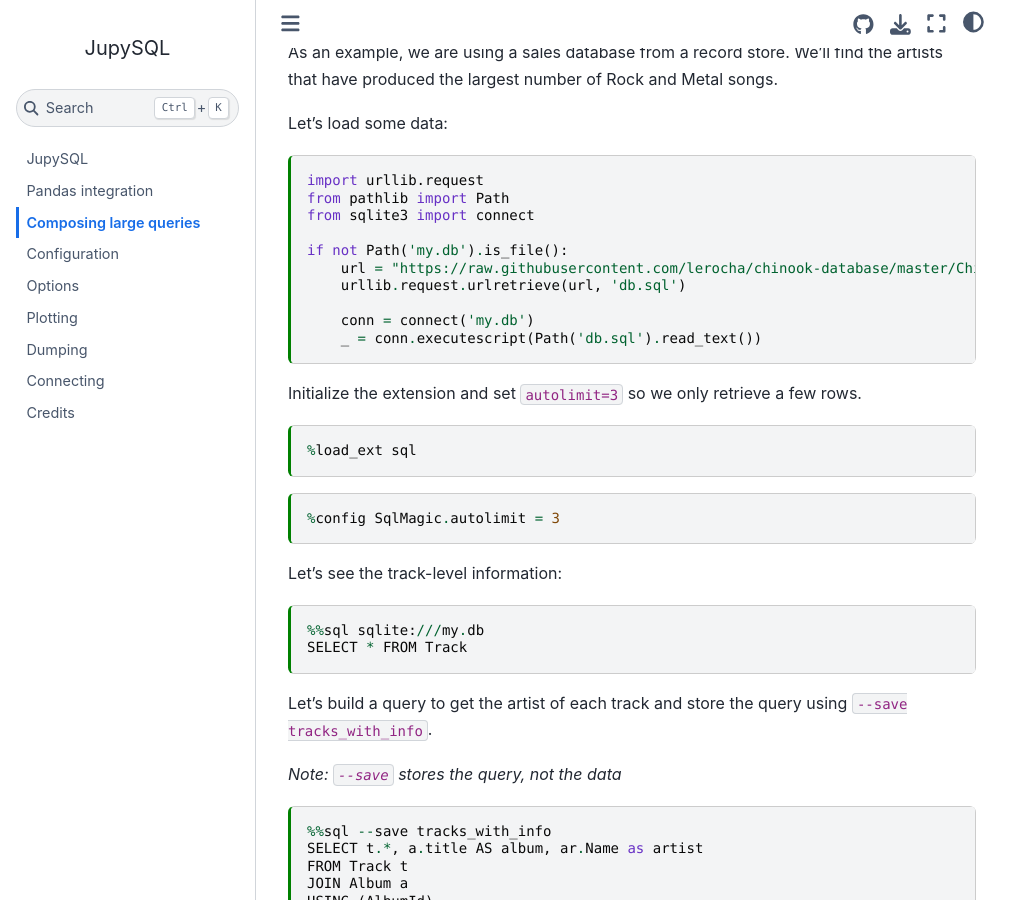
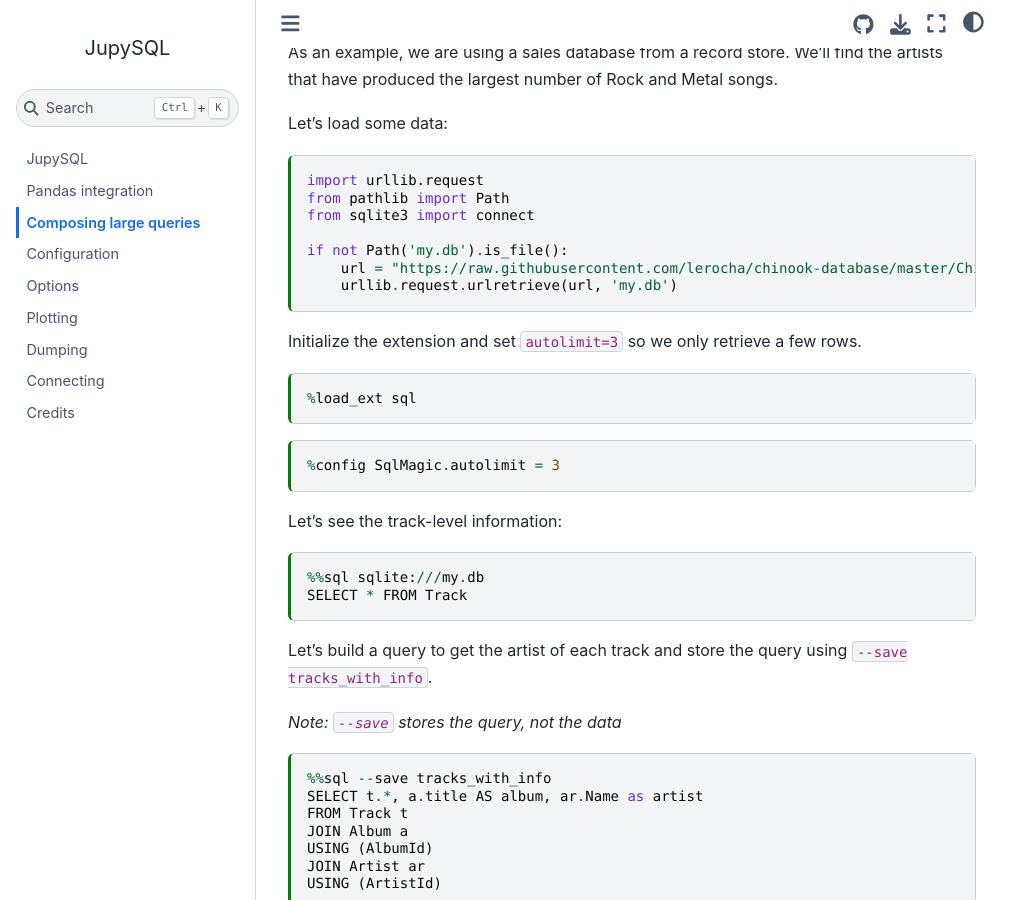
Before and after one commit to catherinedevlin/ipython-sql, a Jupyter Book: the page built from doc/compose.md, in a window 1280 px wide and 900 px high, scrolled down 311 px. Shown: the whole window, without its empty margins (0-1031 px from the left). Built offline with Jupyter Book 1.0.4 settings and Sphinx 7.4.7 and the Sphinx Book theme 1.1.4, drawn with Linux system fonts in a browser that asks for light colours.

Commit message:
downloading sample database instead of .sql source

````diff
--- a/doc/compose.md
+++ b/doc/compose.md
@@ -29,11 +29,8 @@
 from sqlite3 import connect
 
 if not Path('my.db').is_file():
-    url = "https://raw.githubusercontent.com/lerocha/chinook-database/master/ChinookDatabase/DataSources/Chinook_Sqlite.sql"
-    urllib.request.urlretrieve(url, 'db.sql')
-
-    conn = connect('my.db')
-    _ = conn.executescript(Path('db.sql').read_text())
+    url = "https://raw.githubusercontent.com/lerocha/chinook-database/master/ChinookDatabase/DataSources/Chinook_Sqlite.sqlite"
+    urllib.request.urlretrieve(url, 'my.db')
 ```
 
 Initialize the extension and set `autolimit=3` so we only retrieve a few rows.
````
